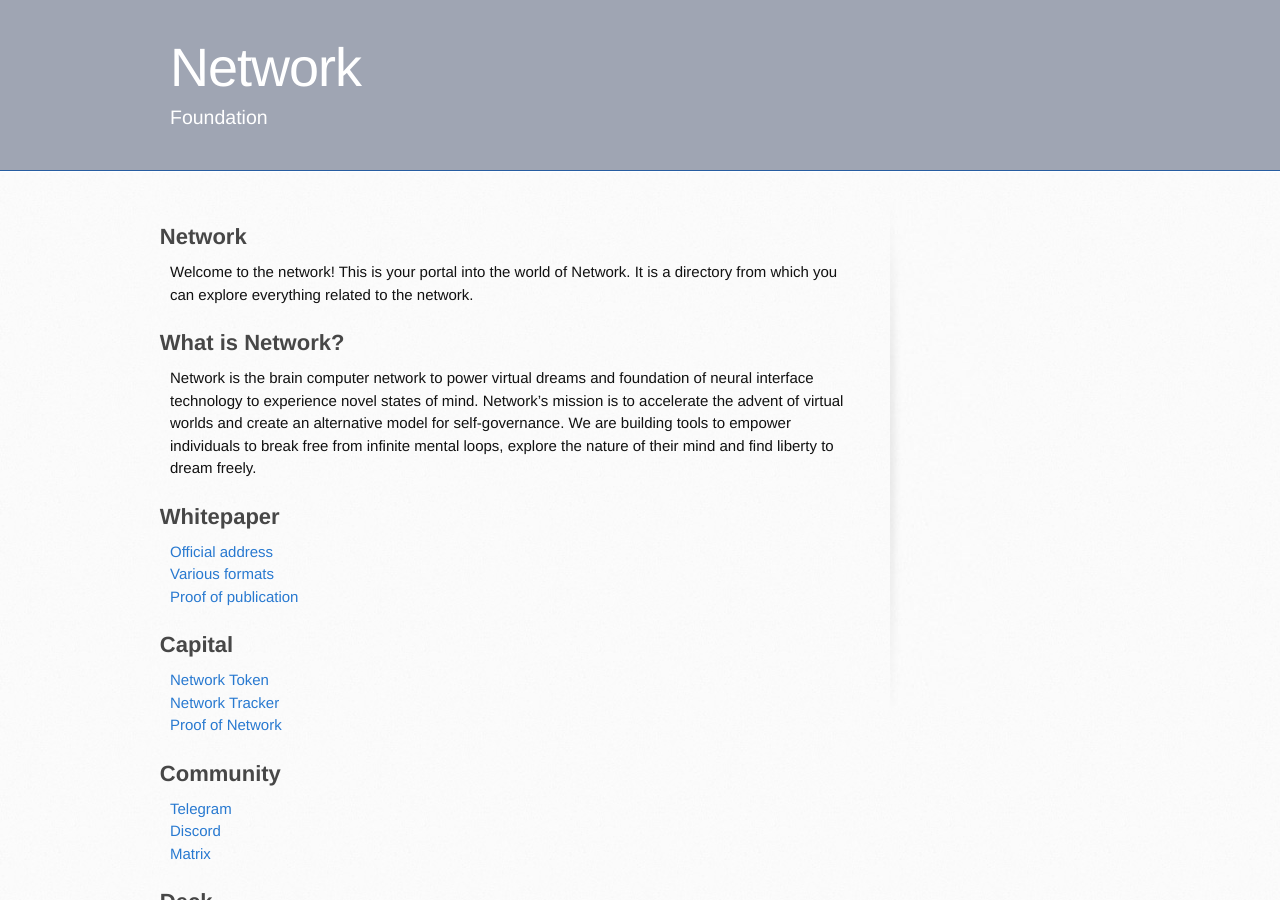
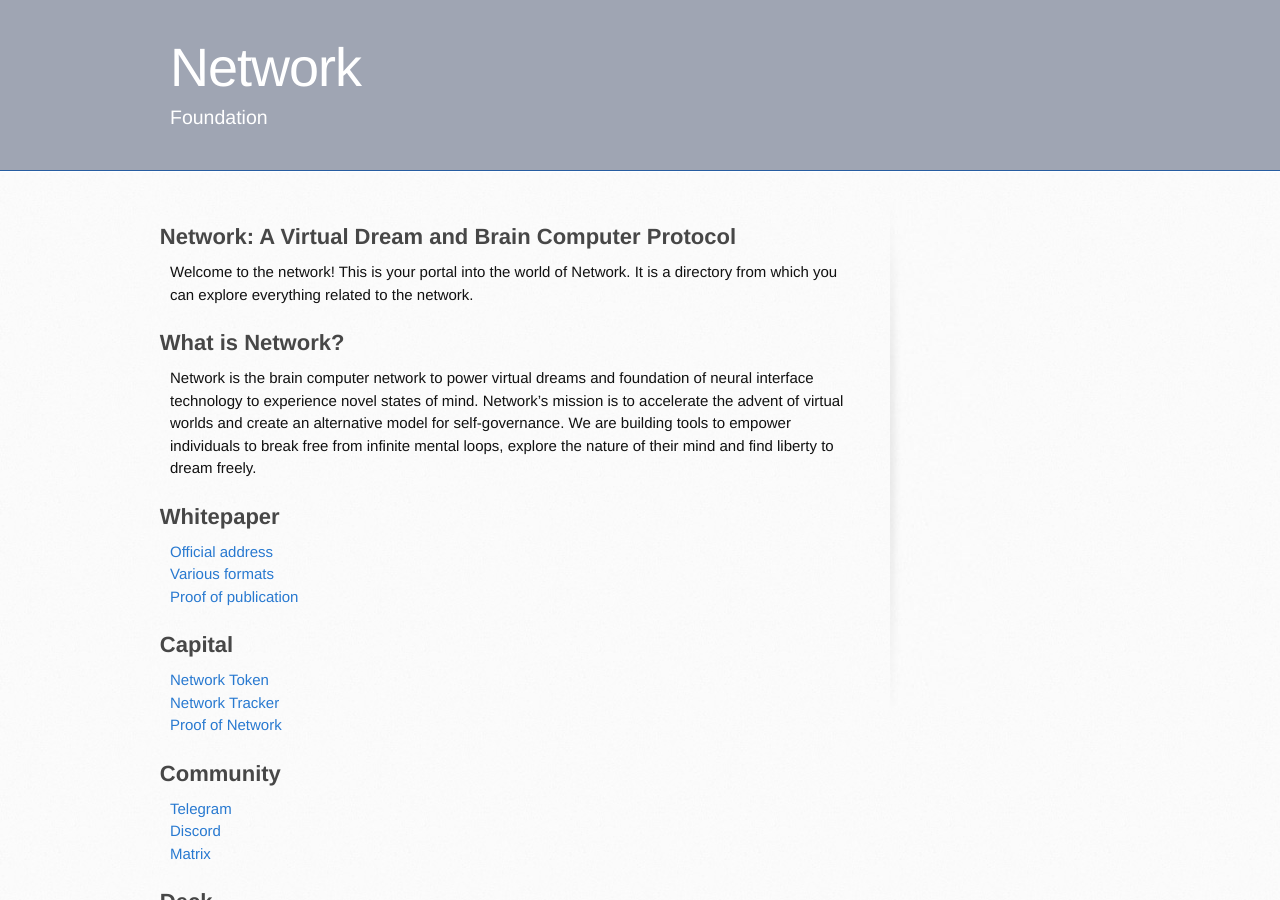
Before and after one commit to networkf/network.github.io, a Jekyll site: the page built from index.md, in a window 1280 px wide and 900 px high. Built offline with Jekyll 4.4.1, drawn with Linux system fonts in a browser that asks for light colours; some web fonts are replaced; our own code applies the rules of GitHub Pages for plain Markdown files.

Commit message:
Update index.md

```diff
--- a/index.md
+++ b/index.md
@@ -5,7 +5,7 @@ layout: default
 <link rel="shortcut icon" type="image/png" href="/favicon.png">
 </head>
 ---
-## Network
+## Network: A Virtual Dream and Brain Computer Protocol
 
 Welcome to the network! This is your portal into the world of Network. It is a directory from which you can explore everything related to the network.
 
```
